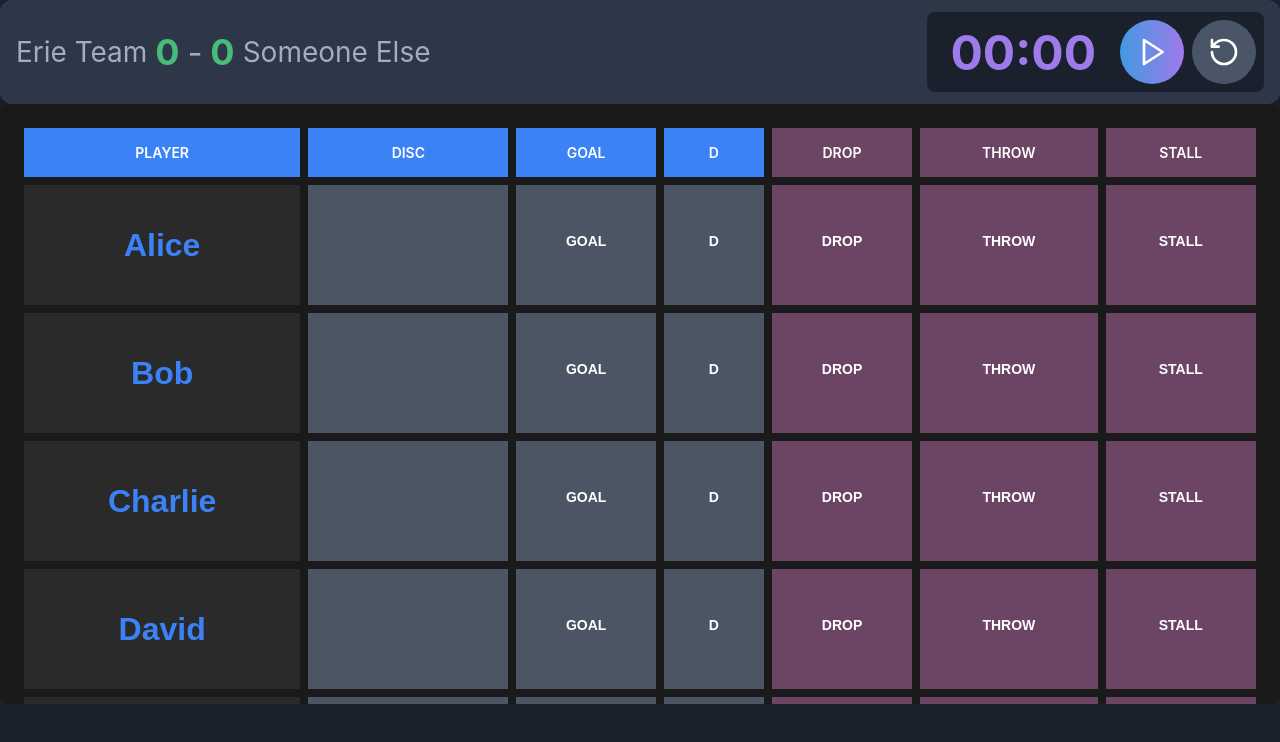
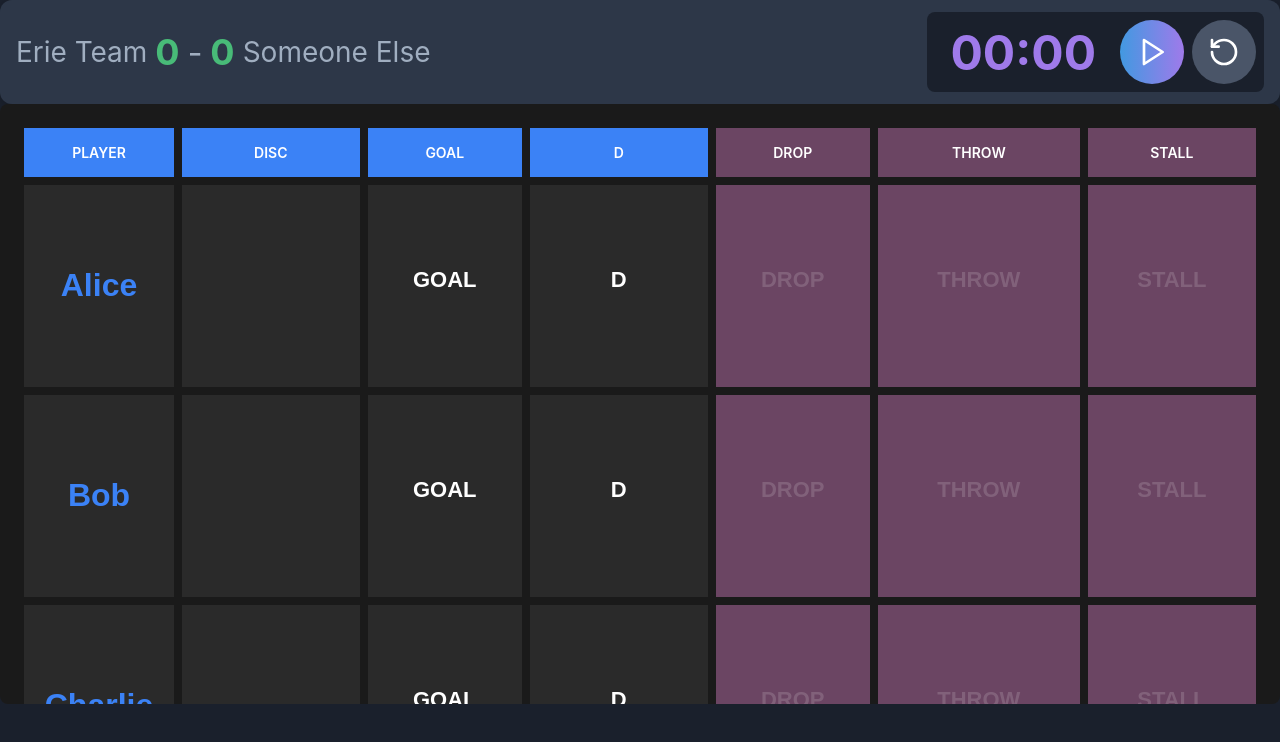
Before and after one commit to kfiddle/ultimate, a React (Create React App) app: page / in a window 1280 px wide. Shown: the top 742 px of the page. Built offline with nearby package versions, Linux system fonts and the light colour scheme.

Commit message:
extracting statButton and fix styling

```diff
--- a/components/playerStats/PlayerStats.jsx
+++ b/components/playerStats/PlayerStats.jsx
@@ -1,19 +1,18 @@
-import React, { useState, useCallback, useRef, useEffect } from "react";
-import Disc from "../disc/Disc.jsx";
-
-import styles from "./PlayerStats.module.css";
+import React, { useState, useCallback, useRef, useEffect } from 'react';
+import styles from './PlayerStats.module.css';
+import StatCell from './statButton/StatCell.jsx';
 
 const initialPlayers = [
-    { name: "Alice", active: true, stats: { hasDisc: 0, goal: 0, D: 0, drop: 0, throw: 0, stall: 0 } },
-    { name: "Bob", active: true, stats: { hasDisc: 0, goal: 0, D: 0, drop: 0, throw: 0, stall: 0 } },
-    { name: "Charlie", active: true, stats: { hasDisc: 0, goal: 0, D: 0, drop: 0, throw: 0, stall: 0 } },
-    { name: "David", active: true, stats: { hasDisc: 0, goal: 0, D: 0, drop: 0, throw: 0, stall: 0 } },
-    { name: "Eve", active: true, stats: { hasDisc: 0, goal: 0, D: 0, drop: 0, throw: 0, stall: 0 } },
-    { name: "Frank", active: false, stats: { hasDisc: 0, goal: 0, D: 0, drop: 0, throw: 0, stall: 0 } },
-    { name: "Grace", active: false, stats: { hasDisc: 0, goal: 0, D: 0, drop: 0, throw: 0, stall: 0 } },
-    { name: "Pauly", active: false, stats: { hasDisc: 0, goal: 0, D: 0, drop: 0, throw: 0, stall: 0 } },
-    { name: "Dom", active: false, stats: { hasDisc: 0, goal: 0, D: 0, drop: 0, throw: 0, stall: 0 } },
-    { name: "Vinnie", active: false, stats: { hasDisc: 0, goal: 0, D: 0, drop: 0, throw: 0, stall: 0 } },
+  { name: 'Alice', active: true, stats: { hasDisc: 0, goal: 0, D: 0, drop: 0, throw: 0, stall: 0 } },
+  { name: 'Bob', active: true, stats: { hasDisc: 0, goal: 0, D: 0, drop: 0, throw: 0, stall: 0 } },
+  { name: 'Charlie', active: true, stats: { hasDisc: 0, goal: 0, D: 0, drop: 0, throw: 0, stall: 0 } },
+  { name: 'David', active: true, stats: { hasDisc: 0, goal: 0, D: 0, drop: 0, throw: 0, stall: 0 } },
+  { name: 'Eve', active: true, stats: { hasDisc: 0, goal: 0, D: 0, drop: 0, throw: 0, stall: 0 } },
+  { name: 'Frank', active: false, stats: { hasDisc: 0, goal: 0, D: 0, drop: 0, throw: 0, stall: 0 } },
+  { name: 'Grace', active: false, stats: { hasDisc: 0, goal: 0, D: 0, drop: 0, throw: 0, stall: 0 } },
+  { name: 'Pauly', active: false, stats: { hasDisc: 0, goal: 0, D: 0, drop: 0, throw: 0, stall: 0 } },
+  { name: 'Dom', active: false, stats: { hasDisc: 0, goal: 0, D: 0, drop: 0, throw: 0, stall: 0 } },
+  { name: 'Vinnie', active: false, stats: { hasDisc: 0, goal: 0, D: 0, drop: 0, throw: 0, stall: 0 } },
 ];
 
 export default function PlayerStats() {
@@ -42,16 +41,14 @@ export default function PlayerStats() {
       const updatedPlayers = prevPlayers.map((p) => {
         if (p.name === playerName) {
           const newValue = Math.max(0, p.stats[stat] + (increment ? 1 : -1));
-                    // If updating hasDisc, set it to 1 or 0 and reset for other players
-                    if (stat === "hasDisc") {
+          if (stat === 'hasDisc') {
             return {
               ...p,
               stats: { ...p.stats, [stat]: newValue > 0 ? 1 : 0 },
             };
           }
           return { ...p, stats: { ...p.stats, [stat]: newValue } };
-                } else if (stat === "hasDisc" && increment) {
-                    // Reset hasDisc for other players when a player gets the disc
+        } else if (stat === 'hasDisc' && increment) {
           return { ...p, stats: { ...p.stats, hasDisc: 0 } };
         }
         return p;
@@ -61,7 +58,7 @@ export default function PlayerStats() {
   }, []);
 
   const handleTouchStart = useCallback((playerName, stat, event) => {
-        event.preventDefault(); // Prevent default touch behavior
+    event.preventDefault();
     longPressRef.current = null;
     timerRef.current = setTimeout(() => {
       longPressRef.current = true;
@@ -71,7 +68,7 @@ export default function PlayerStats() {
 
   const handleTouchEnd = useCallback(
     (playerName, stat, event) => {
-            event.preventDefault(); // Prevent default touch behavior
+      event.preventDefault();
       clearTimeout(timerRef.current);
       if (longPressRef.current === null) {
         updateStat(playerName, stat, true);
@@ -97,9 +94,9 @@ export default function PlayerStats() {
       }
     };
 
-        document.addEventListener("touchstart", handleTouchOutside);
+    document.addEventListener('touchstart', handleTouchOutside);
     return () => {
-            document.removeEventListener("touchstart", handleTouchOutside);
+      document.removeEventListener('touchstart', handleTouchOutside);
     };
   }, []);
 
@@ -111,15 +108,15 @@ export default function PlayerStats() {
       <table className={styles.statsTable}>
         <thead>
           <tr>
-                        <th className={styles.headerCell}>Player</th>
+            <th className={`${styles.headerCell} ${styles.playerNameHeader}`}>Player</th>
             {Object.keys(players[0].stats).map((stat) => (
               <th
                 key={stat}
-                                className={`${styles.headerCell} ${stat === "hasDisc" ? styles.hasDiscHeader : ""}
-                            ${["drop", "throw", "stall"].includes(stat) ? styles.errorHeader : ""}
+                className={`${styles.headerCell} ${stat === 'hasDisc' ? styles.hasDiscHeader : ''}
+                            ${['drop', 'throw', 'stall'].includes(stat) ? styles.errorHeader : ''}
                             `}
               >
-                                {stat === "hasDisc" ? "Disc" : stat.replace(/([A-Z])/g, " $1").trim()}
+                {stat === 'hasDisc' ? 'Disc' : stat.replace(/([A-Z])/g, ' $1').trim()}
               </th>
             ))}
           </tr>
@@ -139,39 +136,18 @@ export default function PlayerStats() {
                   </button>
                 </td>
                 {Object.entries(player.stats).map(([stat, value]) => (
-                                    <td
+                  <StatCell
                     key={stat}
-                                        className={`${styles.statCell} ${stat === "hasDisc" ? styles.hasDiscCell : ""}
-                                    ${stat === "D" ? styles.dCell : ""} ${["drop", "throw", "stall"].includes(stat) ? styles.errorCell : ""}`}
-                                    >
-                                        <button
-                                            className={`
-                                               ${styles.statButton}
-                                               ${!player.active ? styles.inactiveStatButton : ""}
-                                               ${stat === "hasDisc" ? styles.hasDiscButton : ""}
-                                               ${stat === "D" ? styles.dButton : ""}
-                                               ${["drop", "throw", "stall"].includes(stat) ? styles.errorButton : ""}
-                                           `}
-                                            onTouchStart={(e) => handleTouchStart(player.name, stat, e)}
-                                            onTouchEnd={(e) => handleTouchEnd(player.name, stat, e)}
-                                            disabled={!player.active}
-                                        >
-                                            {stat === "hasDisc" && value > 0 ? (
-                                                <Disc className={styles.discIcon} />
-                                            ) : (
-                                                <>
-                                                    <span className={styles.statLabel}>{stat === "hasDisc" ? "" : stat}</span>
-                                                </>
-                                            )}
-                                        </button>
-                                        {menuOpen && menuOpen.playerName === player.name && menuOpen.stat === stat && (
-                                            <div className={styles.longPressMenu}>
-                                                <button onTouchEnd={() => handleMenuAction(player.name, stat, false)}>Decrement</button>
-                                                <button onTouchEnd={() => handleMenuAction(player.name, stat, true)}>Increment</button>
-                                                <button onTouchEnd={closeMenu}>Cancel</button>
-                                            </div>
-                                        )}
-                                    </td>
+                    stat={stat}
+                    value={value}
+                    isActive={player.active}
+                    hasDisc={player.stats.hasDisc > 0}
+                    onTouchStart={(stat, e) => handleTouchStart(player.name, stat, e)}
+                    onTouchEnd={(stat, e) => handleTouchEnd(player.name, stat, e)}
+                    menuOpen={menuOpen && menuOpen.playerName === player.name && menuOpen.stat === stat}
+                    onMenuAction={(stat, increment) => handleMenuAction(player.name, stat, increment)}
+                    onCloseMenu={closeMenu}
+                  />
                 ))}
               </tr>
             </React.Fragment>
@@ -180,8 +156,8 @@ export default function PlayerStats() {
       </table>
       <div className={styles.benchedPlayerList}>
         {inactivePlayers.map((player) => (
-                    <div className={styles.benchedPlayerDiv}>
-                        <button key={player.name} className={styles.inactivePlayerNameButton} onTouchEnd={() => togglePlayerActive(player.name)}>
+          <div key={player.name} className={styles.benchedPlayerDiv}>
+            <button className={styles.inactivePlayerNameButton} onTouchEnd={() => togglePlayerActive(player.name)}>
               {player.name}
             </button>
           </div>
--- a/components/playerStats/PlayerStats.module.css
+++ b/components/playerStats/PlayerStats.module.css
@@ -20,6 +20,10 @@
   text-transform: uppercase;
   background-color: #3b82f6;
   font-size: 14px;
+}
+
+.playerNameHeader {
+  width: 150px;
 }
 
 .errorHeader {
@@ -50,6 +54,7 @@
 
 .playerNameCell {
   padding: 0;
+  width: 150px;
 }
 
 .playerNameButton {
@@ -59,33 +64,13 @@
   color: #ffffff;
   cursor: pointer;
   font-weight: bold;
-    /* height: 100%; */
   display: flex;
   justify-content: center;
   align-items: center;
-}
-
-.hasDiscCell {
-    width: 200px;
-}
-
-.dCell {
-    width: 100px;
-}
-
-.hasDiscButton {
-    width: 80px;
-    height: 80px;
-}
-
-.dButton {
-    /* width: 200px; */
-}
-
-.discIcon {
-    width: 5rem;
-    height: 5rem;
-    color: #ffffff;
+  padding: 12px 8px;
+  white-space: nowrap;
+  overflow: hidden;
+  text-overflow: ellipsis;
 }
 
 .activePlayer .playerNameButton {
@@ -96,109 +81,6 @@
 .inactivePlayer .playerNameButton {
   color: #9ca3af;
   font-size: 2rem;
-}
-
-.inactivePlayer .statButton {
-    height: 85px;
-    font-size: 20px;
-}
-
-.statCell {
-    position: relative;
-    padding: 0;
-}
-
-.statButton {
-    width: 100%;
-    height: 120px;
-    background-color: #4b5563;
-    color: #ffffff;
-    border: none;
-    font-size: 24px;
-    font-weight: bold;
-    cursor: pointer;
-    transition: background-color 0.3s ease, opacity 0.3s ease;
-    display: flex;
-    flex-direction: column;
-    justify-content: center;
-    align-items: center;
-}
-
-.statButton:hover:not(:disabled) {
-    background-color: #6b7280;
-}
-
-.statButton:disabled {
-    cursor: not-allowed;
-    opacity: 0.5;
-}
-
-.activePlayer .statButton,
-.inactivePlayer .statButton {
-    width: 100%;
-    height: 120px;
-    background-color: #4b5563;
-    color: #ffffff;
-    border: none;
-    font-size: 24px;
-    font-weight: bold;
-    cursor: pointer;
-    transition: background-color 0.3s ease, opacity 0.3s ease;
-    display: flex;
-    flex-direction: column;
-    justify-content: center;
-    align-items: center;
-}
-
-.activePlayer .errorCell .statButton,
-.inactivePlayer .errorCell .statButton {
-    background-color: #6b4563;
-}
-
-.inactivePlayer .statButton {
-    height: 85px;
-    font-size: 20px;
-}
-
-.statLabel {
-    font-size: 14px;
-    text-transform: uppercase;
-    margin-bottom: 8px;
-}
-
-.statValue {
-    font-size: 36px;
-}
-
-.errorCell {
-    background-color: #6b4563;
-}
-
-
-.longPressMenu {
-    position: absolute;
-    top: 100%;
-    left: 0;
-    right: 0;
-    background-color: #4b5563;
-    border-radius: 0 0 8px 8px;
-    overflow: hidden;
-    z-index: 10;
-}
-
-.longPressMenu button {
-    width: 100%;
-    padding: 12px;
-    background-color: transparent;
-    border: none;
-    color: #ffffff;
-    font-size: 16px;
-    cursor: pointer;
-    transition: background-color 0.3s ease;
-}
-
-.longPressMenu button:hover {
-    background-color: #6b7280;
 }
 
 .benchedPlayerList {
@@ -216,8 +98,6 @@
 }
 
 .benchedPlayerDiv {
-    /* width: fit-content;
-    font-size: 1.25rem; */
   width: 120px;
 }
 
--- /dev/null
+++ b/components/playerStats/statButton/StatCell.jsx
@@ -0,0 +1,46 @@
+import React from 'react';
+import Disc from '../../disc/Disc.jsx';
+
+import styles from './StatCell.module.css';
+const StatCell = ({ stat, value, isActive, hasDisc, onTouchStart, onTouchEnd, menuOpen, onMenuAction, onCloseMenu }) => {
+  const isErrorStat = ['drop', 'throw', 'stall'].includes(stat);
+  const isDisabled = !isActive || (isErrorStat && !hasDisc);
+
+  return (
+    <td
+      className={`${styles.statCell}
+                ${stat === 'hasDisc' ? styles.hasDiscCell : ''}
+                ${stat === 'D' ? styles.dCell : ''}
+                ${isErrorStat ? styles.errorCell : ''}`}
+    >
+      <button
+        className={`
+                    ${styles.statButton}
+                    ${!isActive ? styles.inactiveStatButton : ''}
+                    ${stat === 'hasDisc' ? styles.hasDiscButton : ''}
+                    ${stat === 'D' ? styles.dButton : ''}
+                    ${isErrorStat ? styles.errorButton : ''}
+                    ${isDisabled ? styles.disabledErrorButton : ''}
+                `}
+        onTouchStart={(e) => onTouchStart(stat, e)}
+        onTouchEnd={(e) => onTouchEnd(stat, e)}
+        disabled={isDisabled}
+      >
+        {stat === 'hasDisc' && value > 0 ? (
+          <Disc className={styles.discIcon} />
+        ) : (
+          <span className={styles.statLabel}>{stat === 'hasDisc' ? '' : stat}</span>
+        )}
+      </button>
+      {menuOpen && (
+        <div className={styles.longPressMenu}>
+          <button onTouchEnd={() => onMenuAction(stat, false)}>Decrement</button>
+          <button onTouchEnd={() => onMenuAction(stat, true)}>Increment</button>
+          <button onTouchEnd={onCloseMenu}>Cancel</button>
+        </div>
+      )}
+    </td>
+  );
+};
+
+export default StatCell;
--- /dev/null
+++ b/components/playerStats/statButton/StatCell.module.css
@@ -0,0 +1,105 @@
+.statCell {
+  position: relative;
+  padding: 0;
+}
+
+.hasDiscCell {
+  width: 15%; /* Use percentage for responsive width */
+}
+
+.dCell {
+  width: 15%; /* Use percentage for responsive width */
+}
+
+.errorCell {
+  background-color: #6b4563;
+}
+
+.statButton {
+  width: 100%;
+  aspect-ratio: 1 / 1; /* Make all buttons square */
+  background-color: transparent;
+  color: #ffffff;
+  border: none;
+  font-size: clamp(20px, 3vw, 32px); /* Increased font size */
+  font-weight: bold;
+  cursor: pointer;
+  transition: background-color 0.3s ease, opacity 0.3s ease;
+  display: flex;
+  flex-direction: column;
+  justify-content: center;
+  align-items: center;
+}
+
+.statButton:hover:not(:disabled) {
+  background-color: #6b7280;
+}
+
+.statButton:disabled {
+  cursor: not-allowed;
+  opacity: 0.15;
+}
+
+.inactiveStatButton {
+  aspect-ratio: 4 / 3; /* Slightly shorter for inactive buttons */
+  font-size: clamp(18px, 2.5vw, 28px); /* Increased font size for inactive */
+}
+
+.hasDiscButton {
+  background-color: transparent; /* Remove blue background */
+}
+
+.hasDiscButton:hover:not(:disabled) {
+  background-color: rgba(37, 99, 235, 0.1); /* Slight blue tint on hover */
+}
+
+.dButton {
+  /* You can add specific styles for the D button here if needed */
+}
+
+.errorButton {
+  background-color: #6b4563;
+}
+
+.disabledErrorButton {
+  opacity: 0.5;
+  cursor: not-allowed;
+}
+
+.statLabel {
+  font-size: clamp(16px, 2vw, 22px); /* Increased font size for stat labels */
+  text-transform: uppercase;
+  margin-bottom: 0.5em;
+}
+
+.discIcon {
+  width: 80%;
+  height: 80%;
+  color: #ffffff;
+}
+
+.longPressMenu {
+  position: absolute;
+  top: 100%;
+  left: 0;
+  right: 0;
+  background-color: #4b5563;
+  border-radius: 0 0 8px 8px;
+  overflow: hidden;
+  z-index: 10;
+}
+
+.longPressMenu button {
+  width: 100%;
+  padding: 1em;
+  background-color: transparent;
+  border: none;
+  color: #ffffff;
+  font-size: clamp(16px, 2vw, 22px); /* Increased font size for menu buttons */
+  cursor: pointer;
+  transition: background-color 0.3s ease;
+}
+
+.longPressMenu button:hover {
+  background-color: #6b7280;
+}
```
Lines whose indentation alone changed are shown as unchanged.
